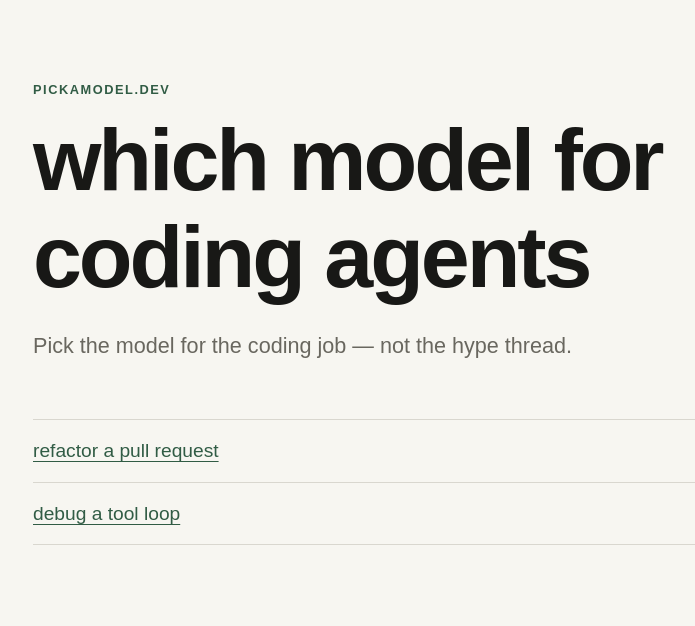
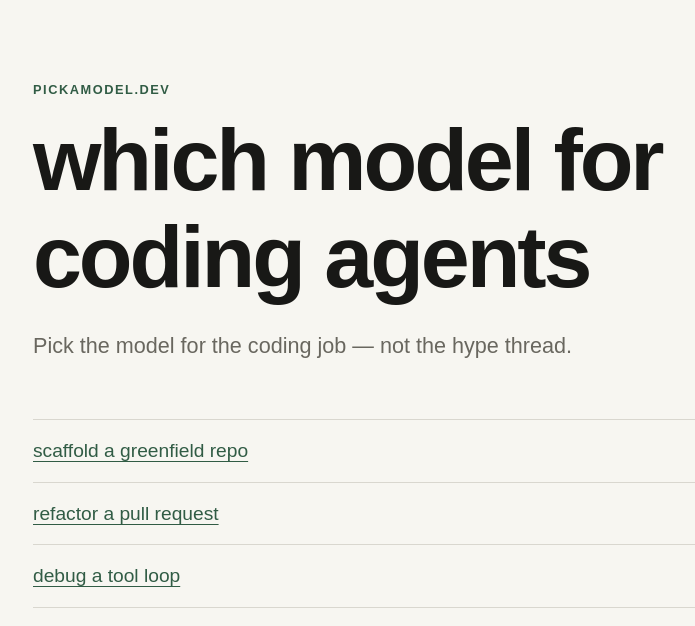
Before and after one commit to kavir10/pickamodel, a Next.js app: page / in a window 1280 px wide. Shown: the top 626 px of the page, without its empty margins (239-934 px from the left). Built offline with nearby package versions, Linux system fonts and the light colour scheme.

Commit message:
feat: add greenfield-scaffold job recommendations (#4)
Co-authored-by: Kavir Kaycee <25251144+kavir10@users.noreply.github.com>

```diff
--- /dev/null
+++ b/content/jobs/greenfield-scaffold.ts
@@ -0,0 +1,35 @@
+import type { Job } from "./types";
+
+export const greenfieldScaffold: Job = {
+  slug: "greenfield-scaffold",
+  title: "scaffold a greenfield repo",
+  oneLiner: "You’re spinning up a new repo or boilerplate and need speed, not a PhD in architecture.",
+  recommendations: [
+    {
+      model: "Faster / cheaper cloud model",
+      bestWhen: "The stack is familiar, the template is proven, and the scaffold is repetitive Haiku- or Flash-class work.",
+      avoidWhen: "The project needs novel architecture decisions before the first files are created.",
+      costVibe: "$",
+    },
+    {
+      model: "Sonnet-class",
+      bestWhen: "The constraints are unusual, the layout spans multiple packages, or architectural taste matters.",
+      avoidWhen: "The job is just making a standard Next app or other well-known boilerplate.",
+      costVibe: "$$$",
+    },
+    {
+      model: "Local coding model",
+      bestWhen: "The greenfield work must stay offline or private and your template library is already strong.",
+      avoidWhen: "The model struggles to follow instructions across a long scaffold or many generated files.",
+      costVibe: "~free",
+    },
+  ],
+  why: [
+    "Greenfield scaffolding is mostly pattern recall, and cheap models crush it.",
+    "Frontier spend is wasted unless the stack or constraints are unusual.",
+    "Local models are fine when your template library is already good.",
+    "Save judgment models for the first hard pull request, not folder creation.",
+  ],
+  relatedSlugs: ["refactor-pr", "tool-loop-debug"],
+  lastUpdated: "2026-09-20",
+};
--- a/content/jobs/index.ts
+++ b/content/jobs/index.ts
@@ -1,8 +1,9 @@
+import { greenfieldScaffold } from "./greenfield-scaffold";
 import { refactorPr } from "./refactor-pr";
 import { toolLoopDebug } from "./tool-loop-debug";
 import type { Job } from "./types";
 
-export const jobs = [refactorPr, toolLoopDebug] satisfies Job[];
+export const jobs = [greenfieldScaffold, refactorPr, toolLoopDebug] satisfies Job[];
 
 export function getJob(slug: string): Job | undefined {
   return jobs.find((job) => job.slug === slug);
```
